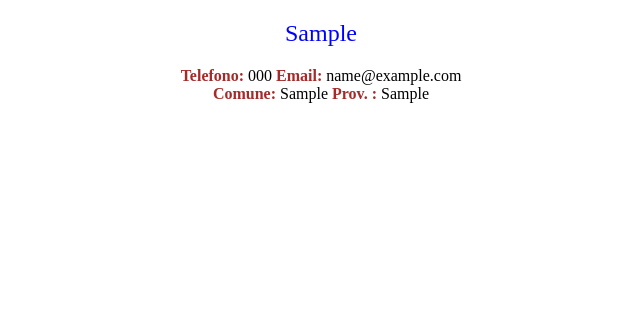
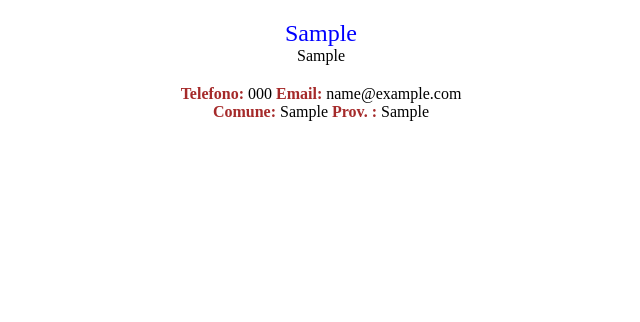
Before and after one commit to giuliofalco/e20, a Django app: template OffPcto/templates/dettaglio_azienda.html in a window 1280 px wide. Shown: the part 127-449 px from the top of the page, without its empty margins (319-959 px from the left). Run offline with Django 4.2, Linux system fonts and the light colour scheme; the template is opened without the code that fills it: values that come from a table or form of the project are taken from there, others are empty; tables that the repository leaves empty hold one stand-in row (values such as "Sample post").

Commit message:
aggiunto settore a dettaglio_azienda.html

```diff
--- a/OffPcto/templates/dettaglio_azienda.html
+++ b/OffPcto/templates/dettaglio_azienda.html
@@ -4,6 +4,7 @@
         <style>
             #dati {text-align: center;}
             #dati b {color:brown;}
+            #settore {text-align:center; margin-top: -20px; margin-bottom: 20px;}
 
         </style>
 {% endblock %}
@@ -11,8 +12,11 @@
 {% block content %}
 
     <h2> {{azienda.ragione_sociale}} </h2>
+    <div id=settore>
+       {{azienda.settore}}
+    </div>
+    <div id="dati">
 
-    <div id="dati">
            <b>Telefono:</b> {{azienda.telefono}} <b>Email:</b> {{azienda.email}} <br>
            <b>Comune:</b> {{azienda.sede_comune}} <b>Prov. :</b> {{azienda.sede_provincia}}
     </div>
```
